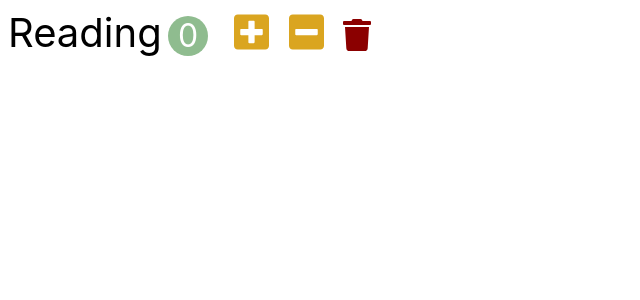
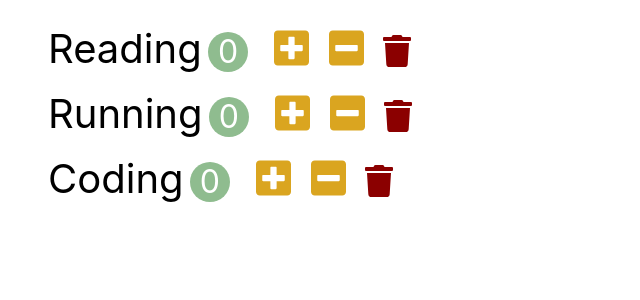
Before and after one commit to juyong0822/ReactProject, a React (Create React App) app: page / in a window 1280 px wide. Shown: the top 300 px of the page, without its empty margins (0-640 px from the left). Built offline with nearby package versions, Linux system fonts and the light colour scheme.

Commit message:
[New Feature] Add Habits component

```diff
--- a/src/app.jsx
+++ b/src/app.jsx
@@ -1,11 +1,11 @@
 import React from 'react';
 import './app.css';
-import Habit from './components/habit';
+import Habits from './components/habits';
 
 function App() {
   const name = 'JY';
   return (
-    <Habit />
+    <Habits />
   );
 }
 
--- a/src/components/habit.jsx
+++ b/src/components/habit.jsx
@@ -1,21 +1,26 @@
 import React, { Component } from 'react';
 
 class Habit extends Component {
+
     state = {
         count: 0,
     }
+
     handleIncrement = event => {
         this.setState({count : this.state.count + 1});
     }
+
     handleDecrement = event => {
         const count = this.state.count - 1;
         this.setState({count : count < 0 ? 0 : count});
     }
+
     render() {
+        const {name, count} = this.props.habit;
         return (
             <li className="habit">
-                <span className="habit-name">Reading</span>
-                <span className="habit-count">{this.state.count}</span>
+                <span className="habit-name">{name}</span>
+                <span className="habit-count">{count}</span>
                 <button
                     className="habit-button habit-increase"
                     onClick={this.handleIncrement}
@@ -34,6 +39,7 @@
             </li>
         );
     }
+
 }
 
 export default Habit;
--- /dev/null
+++ b/src/components/habits.jsx
@@ -0,0 +1,30 @@
+import React, { Component } from 'react';
+import Habit from './habit';
+
+class Habits extends Component {
+
+    state = {
+        habits: [
+            {name: 'Reading', count: 0},
+            {name: 'Running', count: 0},
+            {name: 'Coding', count: 0},
+        ]
+    };
+
+    render() {
+        return (
+            <ul>
+                {
+                    this.state.habits.map(habit => {
+                        return (
+                            <Habit habit={habit}/>
+                        );
+                    })
+                }
+            </ul>
+        );
+    }
+
+}
+
+export default Habits;
```
